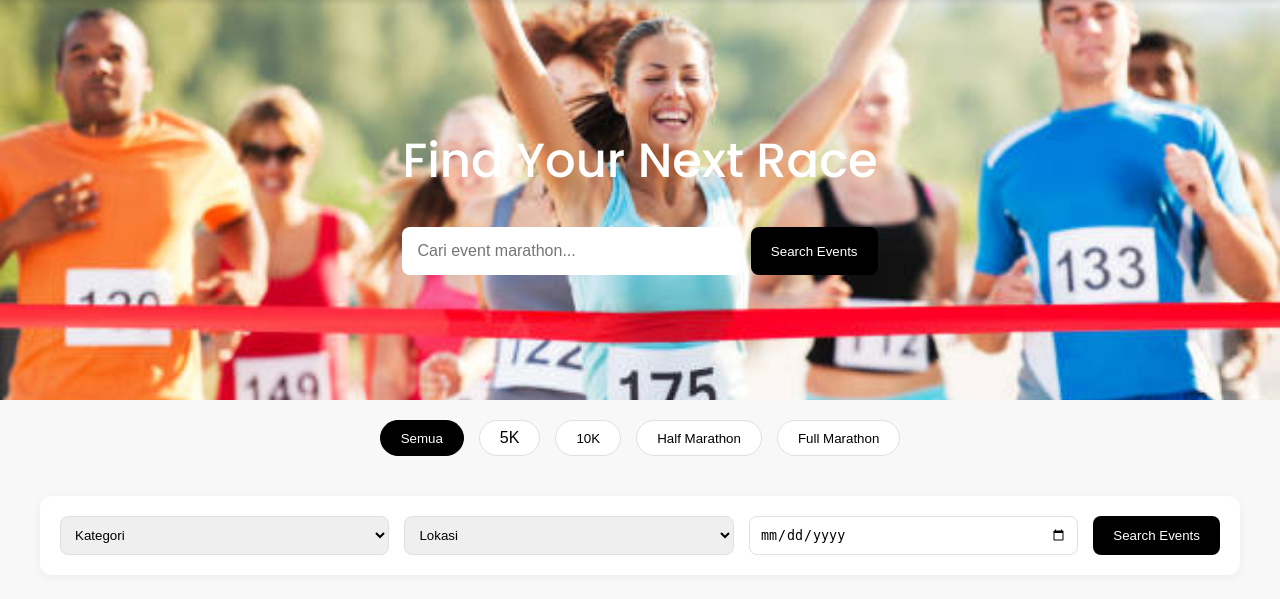
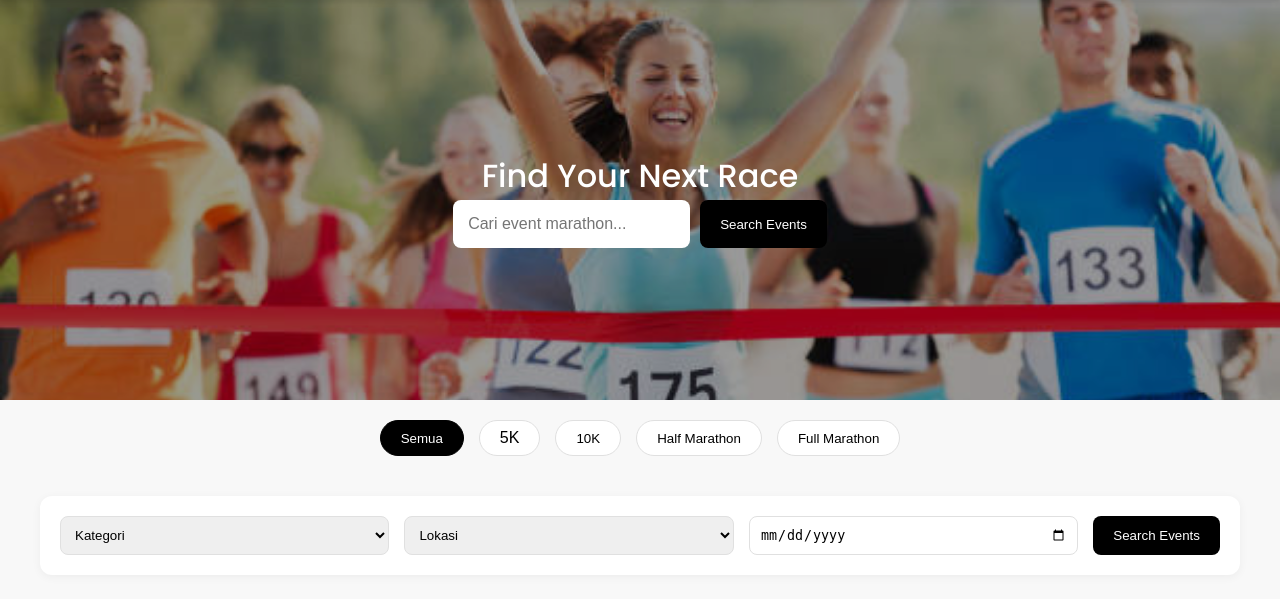
Before and after one commit to AutisticKao/Race-id-experimental-test, a PHP site: page /race.php in a window 1280 px wide. Shown: the part 115-714 px from the top of the page. Run offline with PHP 8.4, Linux system fonts and the light colour scheme.

Commit message:
Update race.php

```diff
--- a/race.php
+++ b/race.php
@@ -43,6 +43,7 @@
             --gray-dark: #333333;
         }
         .hero-section {
+            position: relative;
             height: 400px;
             display: flex;
             align-items: center;
@@ -52,10 +53,21 @@
             background-size: cover;
             background-position: center;
             transition: background-image 1s ease-in-out;
+            overflow: hidden; /* Ensure the pseudo-element is contained */
         }
-        .hero-content h1 {
-            font-size: 48px;
-            margin-bottom: 30px;
+        .hero-section::before {
+            content: '';
+            position: absolute;
+            top: 0;
+            left: 0;
+            right: 0;
+            bottom: 0;
+            background-color: rgba(0, 0, 0, 0.4); /* Black overlay with 50% opacity */
+            z-index: 1; /* Ensure the overlay is above the background */
+        }
+        .hero-content {
+            position: relative;
+            z-index: 2; /* Ensure the content is above the overlay */
         }
         .search-bar {
             display: flex;
@@ -458,8 +470,8 @@ document.addEventListener('DOMContentLoaded', function() {
     // Set initial background
     heroSection.style.backgroundImage = `url(${images[currentIndex]})`;
 
-    // Change background every 7 seconds
-    setInterval(changeBackground, 7000);
+    // Change background every 3 seconds
+    setInterval(changeBackground, 3000);
 
     // Quick Filter functionality
     const filterTags = document.querySelectorAll('.tag');
```
